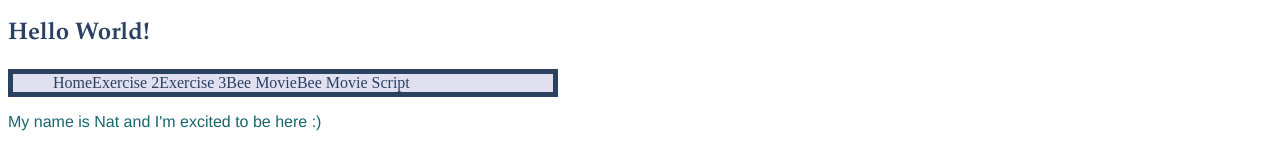
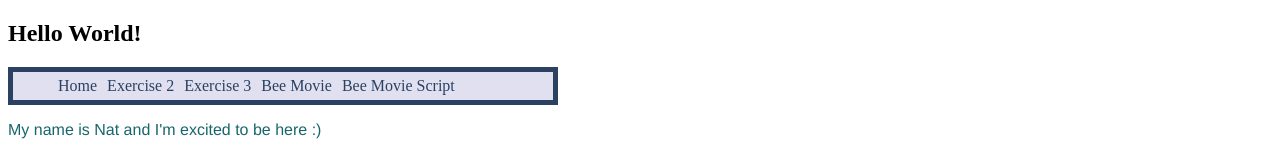
Before and after one commit to momjeansrevengemachine/lis753-S1, a plain HTML site: page exercise04.html in a window 1280 px wide. Shown: the top 147 px of the page. Drawn offline with Linux system fonts and the light colour scheme.

Commit message:
margin from feedback

```diff
--- a/styles.css
+++ b/styles.css
@@ -1,8 +1,3 @@
-h1 {
-  font-family: garamond;
-  color: #2A4161;
-}
-
 h1#site-title {
   font-family: garamond;
   color: #2A4161;
@@ -42,6 +37,10 @@ ul {
   border: 5px solid #2A4161;
 }
 
+li {
+  margin: 5px;
+}
+
 ul li a:hover {
   text-decoration: underline;
   color: #c1bee3;
```
